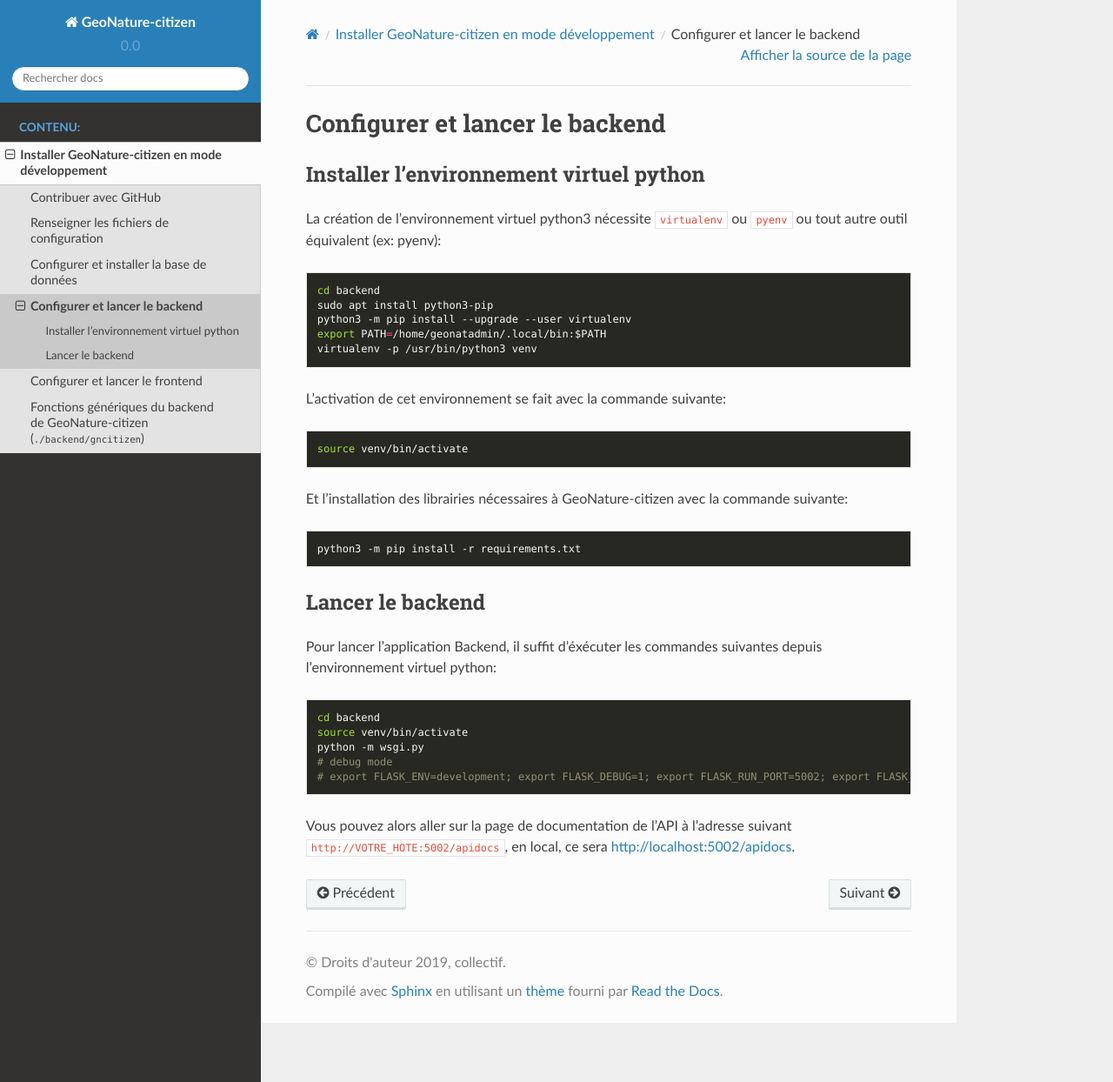
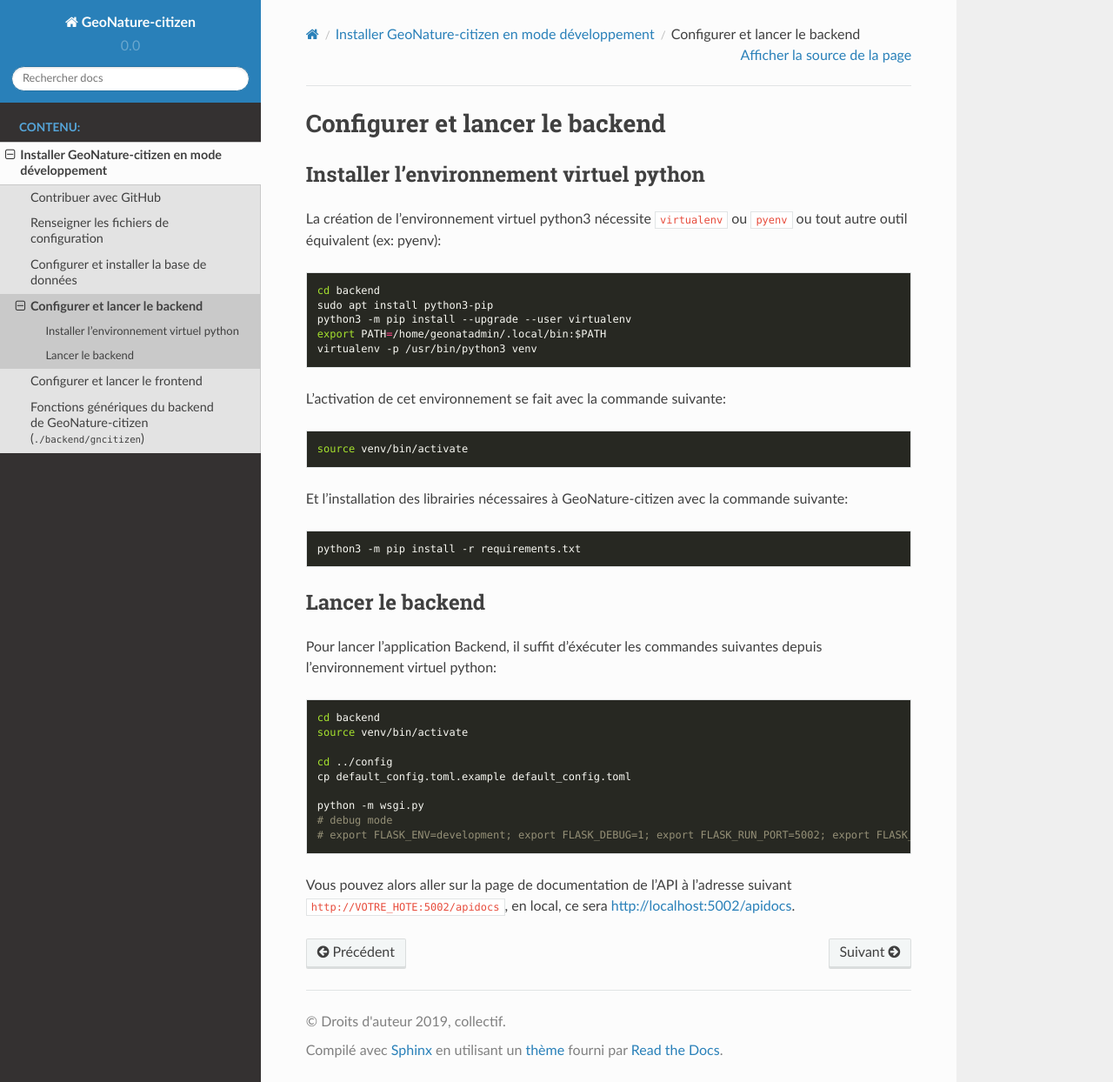
Before and after one commit to PnX-SI/GeoNature-citizen, a Sphinx documentation site: the page built from docs/devs/init_launch_backend.rst, in a window 1280 px wide and 1244 px high. Shown: the whole window at 87% size. Built offline with Sphinx 7.4.7 and the Read the Docs theme 2.0.0, drawn with Linux system fonts in a browser that asks for light colours.

Commit message:
Update init_launch_backend.rst

```diff
--- a/docs/devs/init_launch_backend.rst
+++ b/docs/devs/init_launch_backend.rst
@@ -40,6 +40,10 @@ depuis l'environnement virtuel python:
 
     cd backend
     source venv/bin/activate
+
+    cd ../config
+    cp default_config.toml.example default_config.toml
+
     python -m wsgi.py
     # debug mode
     # export FLASK_ENV=development; export FLASK_DEBUG=1; export FLASK_RUN_PORT=5002; export FLASK_APP=wsgi; python -m flask run --host=0.0.0.0
```
